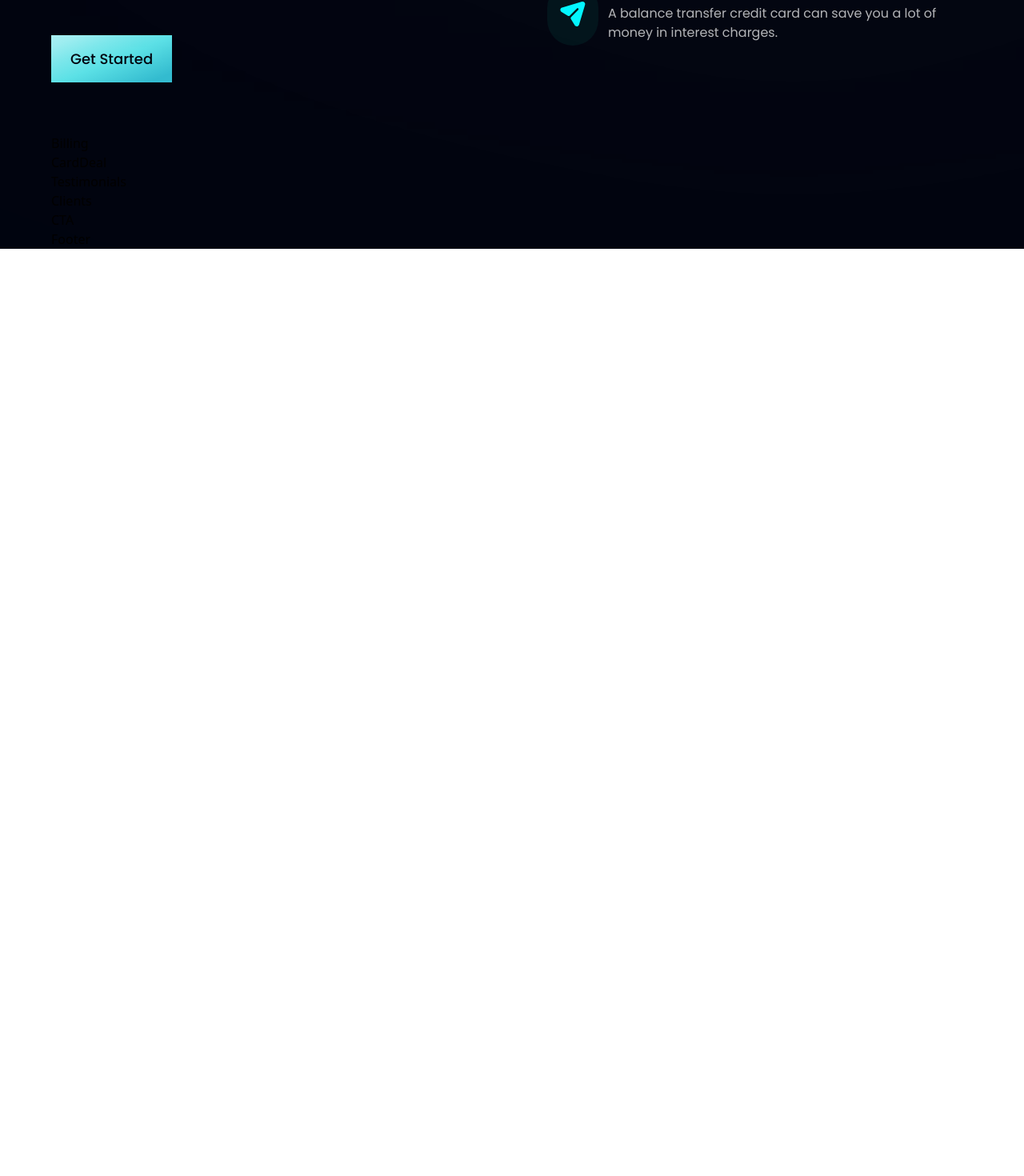
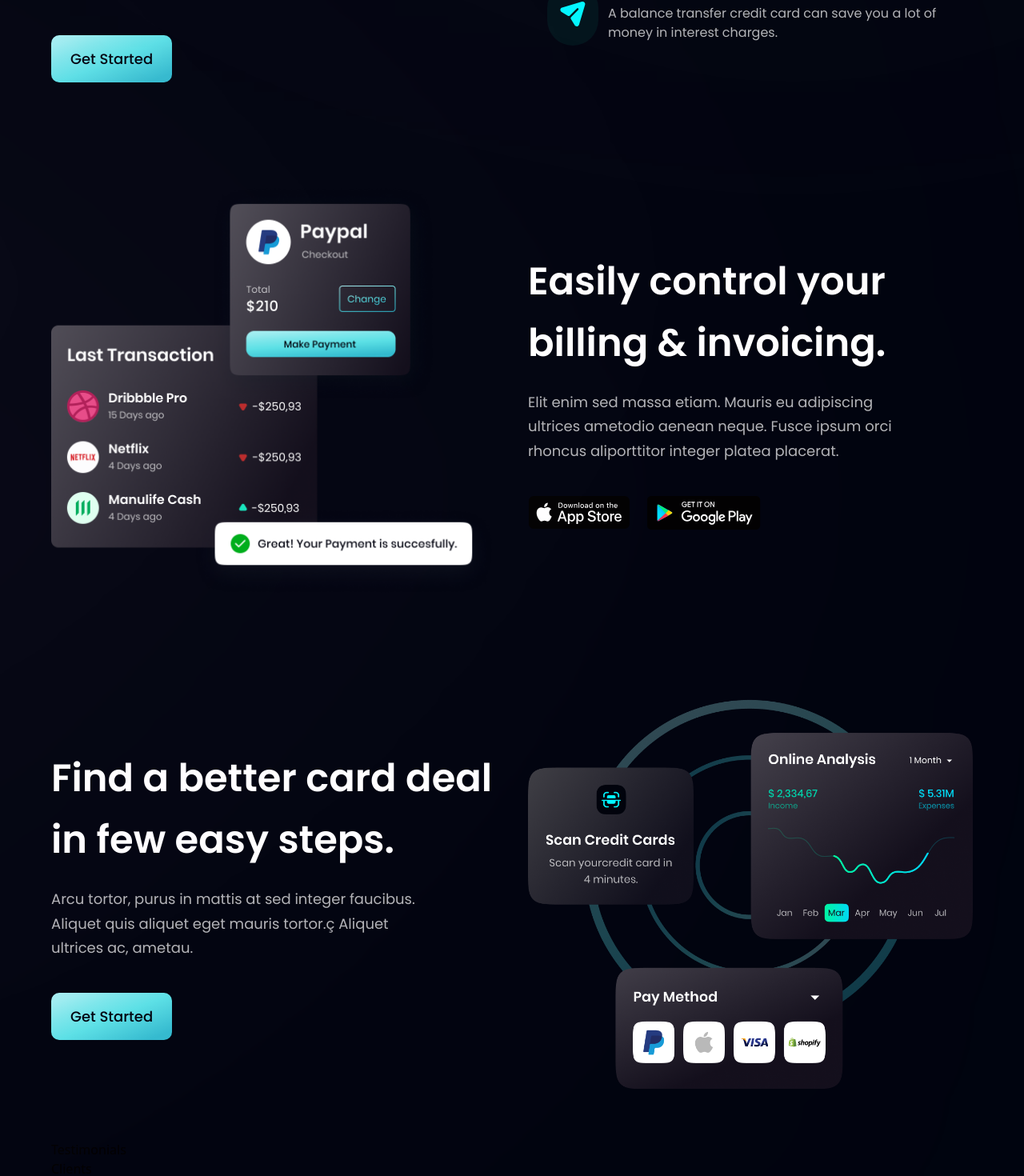
Before and after one commit to Tomas-Garnero/ModernBankApp-PROJECT, a React (Vite) app: page / in a window 1280 px wide. Shown: the part 1379-2849 px from the top of the page at 80% size. Before the commit the page ends 1690 px from the top, so only its background shows below. Built offline with nearby package versions, Linux system fonts and the light colour scheme.

Commit message:
CardDeal component added

```diff
--- a/src/components/Billing.jsx
+++ b/src/components/Billing.jsx
@@ -1,9 +1,26 @@
-import React from 'react'
+import { apple, bill, google } from "../assets";
+import styles, { layout } from "../style";
 
-const Billing = () => {
-    return (
-        <div>Billing</div>
-    )
-}
+const Billing = () => (
+    <section id="product" className={layout.sectionReverse}>
+        <div className={layout.sectionImgReverse}>
+            <img src={bill} alt="billing" className="w-[100%] h-[100%] relative z-[5]" />
+            <div className="absolute z-[3] -left-1/2 top-0 w-[50%] h-[50%] rounded-full white__gradient" />
+            <div className="absolute z-[0] -left-1/2 bottom-0 w-[50%] h-[50%] rounded-full pink__gradient" />
+        </div>
+        <div className={layout.sectionInfo}>
+            <h2 className={styles.heading2}>
+                Easily control your <br className="sm:block hidden" /> billing & invoicing.
+            </h2>
+            <p className={`${styles.paragraph} max-w-[470px] mt-5`}>
+                Elit enim sed massa etiam. Mauris eu adipiscing ultrices ametodio aenean neque. Fusce ipsum orci rhoncus aliporttitor integer platea placerat.
+            </p>
+            <div className="flex flex-row flex-wrap sm:mt-10 mt-6">
+                <img src={apple} alt="google_play" className="w-[128px] h-[42px] object-contain mr-5 cursor-pointer" />
+                <img src={google} alt="google_play" className="w-[144px] h-[43px] object-contain cursor-pointer" />
+            </div>
+        </div>
+    </section>
+)
 
-export default Billing
+export default Billing;
--- a/src/components/Business.jsx
+++ b/src/components/Business.jsx
@@ -20,7 +20,7 @@
         <section id="features" className={layout.section}>
             <div className={layout.sectionInfo}>
                 <h2 className={styles.heading2}>
-                    You do the business, <br className="sm:block hidden"/> we'll handle the money.
+                    You do the business, <br className="sm:block hidden" /> we'll handle the money.
                 </h2>
                 <p className={`${styles.paragraph} max-w-[470px] mt-5`}>
                     With the right credit card, you can improve your financial life by building credit, earning rewards and saving money. But with hundreds of credit cards on the market.
--- a/src/components/Button.jsx
+++ b/src/components/Button.jsx
@@ -1,10 +1,9 @@
-
 
 const Button = ({ styles }) => {
     return (
         <button
             type="button"
-            className={`py-4 px-6 bg-blue-gradient font-poppins font-medium text-[18px] text-primary outline-none ${styles}`}
+            className={`py-4 px-6 bg-blue-gradient font-poppins font-medium text-[18px] text-primary outline-none ${styles} rounded-[10px]`}
         >
             Get Started
         </button>
--- a/src/components/CardDeal.jsx
+++ b/src/components/CardDeal.jsx
@@ -1,9 +1,24 @@
-import React from 'react'
+import { card } from "../assets";
+import styles, { layout } from "../style";
+import Button from "./Button";
 
-const CardDeal = () => {
-  return (
-    <div>CardDeal</div>
-  )
-}
+const CardDeal = () => (
+    <section className={layout.section}>
+        <div className={layout.sectionInfo}>
+            <h2 className={styles.heading2}>
+                Find a better card deal <br className="sm:block hidden" /> in few easy
+                steps.
+            </h2>
+            <p className={`${styles.paragraph} max-w-[470px] mt-5`}>
+                Arcu tortor, purus in mattis at sed integer faucibus. Aliquet quis
+                aliquet eget mauris tortor.ç Aliquet ultrices ac, ametau.
+            </p>
+            <Button styles={`mt-10`} />
+        </div>
+        <div className={layout.sectionImg}>
+            <img src={card} alt="billing" className="w-[100%] h-[100%]" />
+        </div>
+    </section>
+);
 
-export default CardDeal
+export default CardDeal;
```
